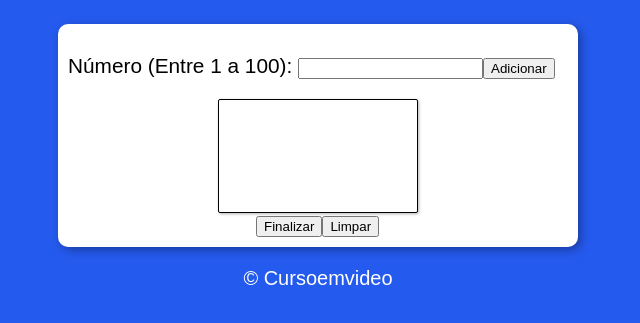
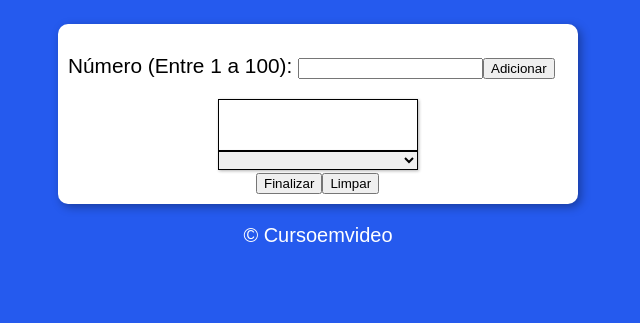
Before and after one commit to Mateuslucs/javascript, a plain HTML site: page desafios/desafio05/index.html in a window 1280 px wide. Shown: the part 75-398 px from the top of the page, without its empty margins (322-962 px from the left). Drawn offline with Linux system fonts and the light colour scheme.

Commit message:
atualização

```diff
--- a/desafios/desafio05/estilo.css
+++ b/desafios/desafio05/estilo.css
@@ -19,6 +19,14 @@ section {
 label {
     font-size: clamp(1rem, 3vw, 1.3rem);
 }
+aside {
+    margin: auto;
+    border: 1px solid black;
+    text-align: center;
+    box-shadow: 1px 1px 3px rgb(0 0 0 / 30%);
+    width: 198px;
+    min-height: 50px;
+}
 select{
     display: block;
     margin: auto;
@@ -32,6 +40,7 @@ input.botao{
 #botao {
     width: 124px;
     margin: auto;
+    display: table;
 }
 footer {
     text-align: center;
--- a/desafios/desafio05/index.html
+++ b/desafios/desafio05/index.html
@@ -15,9 +15,15 @@
         <div>
             <p><label for="num">Número (Entre 1 a 100): </label><input type="number" name="num" id="num"><input type="button" value="Adicionar" onclick="add()"></p>
         </div>
-        <select name="Analisador" id="ana" size="7">
+        <aside></aside>
+        <select name="Analisador" id="ana">
 
-        </select><div id="botao"><input type="button" value="Finalizar" onclick="final()" class="botao"><input type="button" value="Limpar" onclick="limpar()" class="botao"></div>
+        </select>
+
+        <div id="botao">
+            <input type="button" value="Finalizar" onclick="final()" class="botao">
+            <input type="button" value="Limpar" onclick="limpar()" class="botao">
+        </div>
         <div id="r">
 
         </div>
--- a/desafios/desafio05/script.js
+++ b/desafios/desafio05/script.js
@@ -1,7 +1,7 @@
 let num = []
 let ntext = document.getElementById('num')
 let res = document.getElementById('r')
-
+let tela = document.querySelector('aside')
 function escreva(text){
     var p = document.createElement('p')
     var texto = document.createTextNode(`${text}`)
@@ -31,6 +31,7 @@ function add(){
         num.push(n)
         let item = document.createElement('option')
         item.text = `Valor ${n} adicionado.`
+        tela.innerText = `Valor ${n} adicionado.`
         ana.appendChild(item)
     }else{
         alert(`Valor inválido ou já foi encontrado na lista`)
@@ -50,6 +51,7 @@ function final(){
         soma += num[c]
     }
     var media = soma/num.length
+    tela.innerText = 'Seus valores estão abaixo'
     escreva(`Ao todo, temos ${num.length} números cadastrados`)
     escreva(`O maior valor informado foi ${Math.max.apply(null, num)}`)
     escreva(`O menor valor informado foi ${Math.min.apply(null, num)}`)
@@ -61,4 +63,5 @@ function limpar() {
     let ana = document.getElementById('ana')
     num.length = 0
     ana.innerHTML = ''
+    tela.innerText = ''
 }
```
